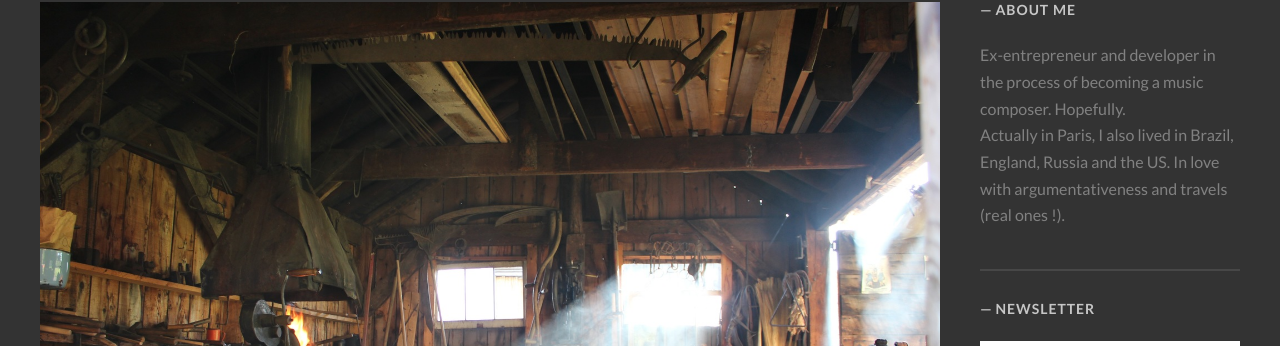
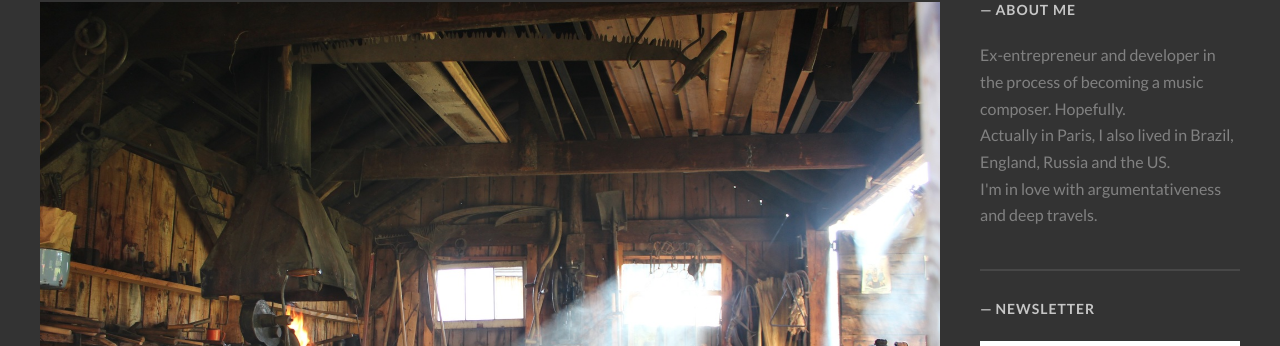
Before and after one commit to ivangabriele/blog, a Jekyll site: the page built from index.html, in a window 1280 px wide. Shown: the part 241-587 px from the top of the page. Built offline with Jekyll 4.4.1, drawn with Linux system fonts in a browser that asks for light colours; some web fonts are replaced; the list of posts is cut into pages by our own code.

Commit message:
_config: update bio

```diff
--- a/_config.yml
+++ b/_config.yml
@@ -39,7 +39,7 @@ disqus: ivan-gabriele
 
 # Author information - author info at the bottom of the post
 author_name: "Ivan Gabriele"
-author_bio: "Ex-entrepreneur and developer in the process of becoming a music composer. Hopefully.<br>Actually in Paris, I also lived in Brazil, England, Russia and the US. In love with argumentativeness and travels (real ones !)."
+author_bio: "Ex-entrepreneur and developer in the process of becoming a music composer. Hopefully.<br>Actually in Paris, I also lived in Brazil, England, Russia and the US.<br>I'm in love with argumentativeness and deep travels."
 author_url:  "http://www.ivangabriele.com"
 author_location: "Paris, France"
 author_image: /images/ivan-gabriele.png
```
